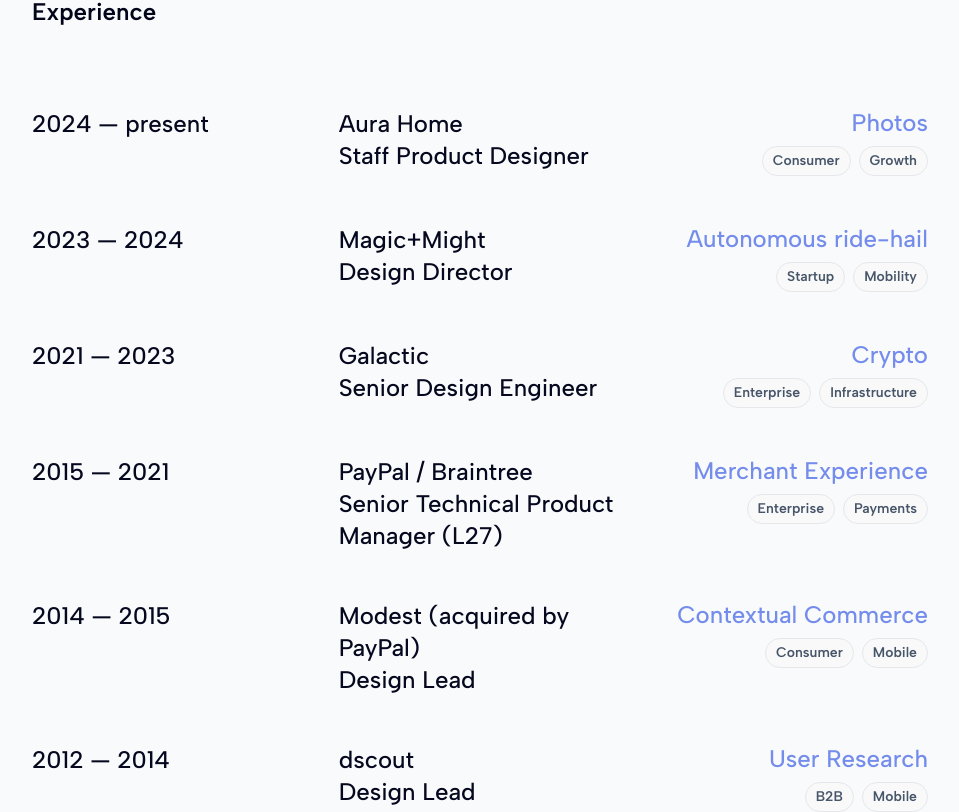
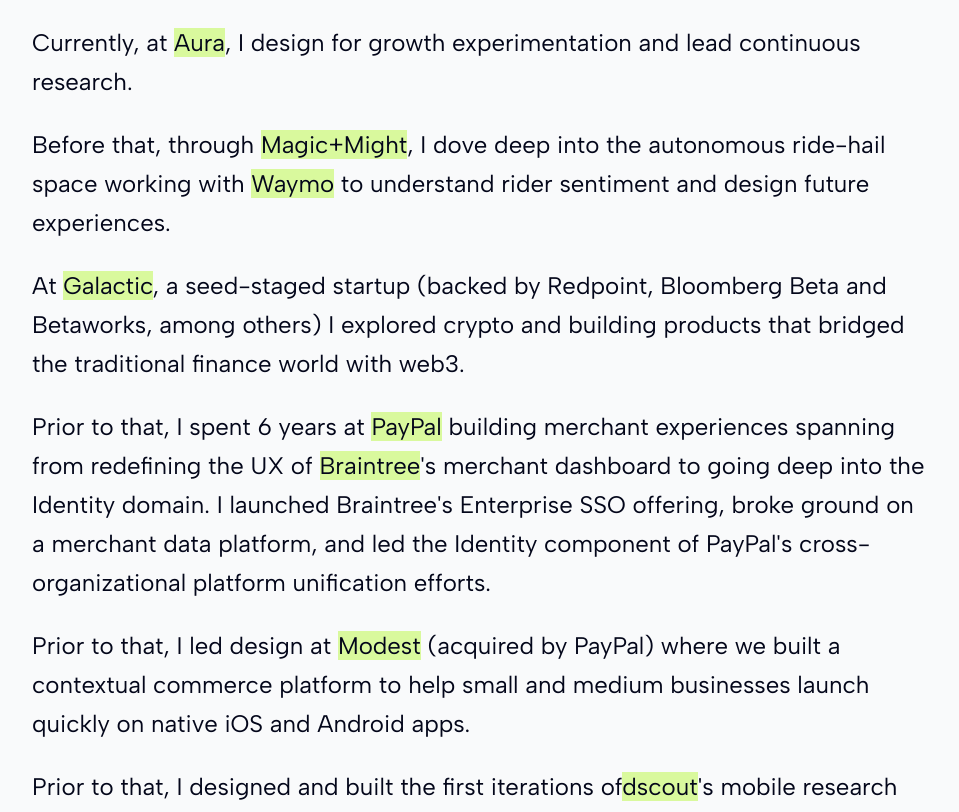
Before and after one commit to kunalbhat/portfolio-2025, a Next.js app: page /about in a window 1280 px wide. Shown: the part 1056-1868 px from the top of the page, without its empty margins (160-1119 px from the left). Built offline with nearby package versions, Linux system fonts and the light colour scheme.

Commit message:
update content and styling

```diff
--- a/src/app/about/page.tsx
+++ b/src/app/about/page.tsx
@@ -70,13 +70,49 @@
         </header>
         <section className="max-w-4xl mx-auto flex flex-col space-y-24">
           <article>
-            <p className="md:text-4xl leading-normal">
+            <h2>
               First and foremost a designer, I&apos;m a technically inclined
               builder who thrives in every stage of the product process &ndash;
               from early insights to delivery. With nearly two decades of
               experience across design, product management, and engineering,
               I&apos;m an end-to-end contributor who leads through
               collaboration.
+            </h2>
+          </article>
+          <article className="space-y-6">
+            <p>
+              Currently, at <a href="#">Aura</a>, I design for growth
+              experimentation and lead continuous research.
+            </p>
+            <p>
+              Before that, through <a href="#">Magic+Might</a>, I dove deep into
+              the autonomous ride-hail space working with <a href="#">Waymo</a>{" "}
+              to understand rider sentiment and design future experiences.
+            </p>
+            <p>
+              At <a href="#">Galactic</a>, a seed-staged startup (backed by
+              Redpoint, Bloomberg Beta and Betaworks, among others) I explored
+              crypto and building products that bridged the traditional finance
+              world with web3.
+            </p>
+            <p>
+              Prior to that, I spent 6 years at <a href="#">PayPal</a> building
+              merchant experiences spanning from redefining the UX of{" "}
+              <a href="#">Braintree</a>&apos;s merchant dashboard to going deep
+              into the Identity domain. I launched Braintree&apos;s Enterprise
+              SSO offering, broke ground on a merchant data platform, and led
+              the Identity component of PayPal&apos;s cross-organizational
+              platform unification efforts.
+            </p>
+            <p>
+              Prior to that, I led design at <a href="#">Modest</a> (acquired by
+              PayPal) where we built a contextual commerce platform to help
+              small and medium businesses launch quickly on native iOS and
+              Android apps.
+            </p>
+            <p>
+              Prior to that, I designed and built the first iterations of
+              <a href="#">dscout</a>&apos;s mobile research platform.
             </p>
           </article>
           <article id="experience">
--- a/src/app/globals.css
+++ b/src/app/globals.css
@@ -76,7 +76,7 @@
   }
 
   h2 {
-    @apply text-2xl md:text-4xl leading-relaxed md:leading-tight;
+    @apply text-2xl md:text-4xl leading-relaxed;
   }
 
   h3 {
--- a/src/app/layout.tsx
+++ b/src/app/layout.tsx
@@ -29,7 +29,7 @@
       suppressHydrationWarning
     >
       <body>
-        {children}
+        <div className="lg:max-w-7xl mx-auto">{children}</div>
         <Analytics />
       </body>
     </html>
--- a/src/app/work/daily-dispatch/page.tsx
+++ b/src/app/work/daily-dispatch/page.tsx
@@ -9,10 +9,7 @@
     <div className="max-w-4xl px-6 md:px-16 pt-20 md:pt-28 mx-auto transition-colors duration-650 ease-[cubic-bezier(0.25,0.8,0.35,1)]">
       <SiteHeader />
       <main className="py-10 md:py-14 min-h-screen">
-        <WorkDetailLayout
-          title="Over-Engineered - “Daily Dispatch”"
-          tags={["Concept", "Product Thinking", "Workflow"]}
-        >
+        <WorkDetailLayout title="Over-Engineered - “Daily Dispatch”">
           <section className="space-y-4">
             <h2 className="text-2xl md:text-3xl font-semibold">Context</h2>
             <p>
--- a/src/app/work/page.tsx
+++ b/src/app/work/page.tsx
@@ -91,7 +91,7 @@
             />
           </div>
 
-          <div className="flex items-center gap-3 md:gap-10 self-start md:self-center flex-shrink-0">
+          <div className="flex items-center gap-3 md:gap-10 self-start md:self-center shrink-0">
             {showInput && !isUnlocked ? (
               <form
                 ref={formRef}
--- a/src/components/work-detail-layout.tsx
+++ b/src/components/work-detail-layout.tsx
@@ -6,14 +6,12 @@
 type WorkDetailLayoutProps = {
   title: string;
   summary?: string;
-  tags?: string[];
   children: React.ReactNode;
 };
 
 export default function WorkDetailLayout({
   title,
   summary,
-  tags = [],
   children,
 }: WorkDetailLayoutProps) {
   return (
```
